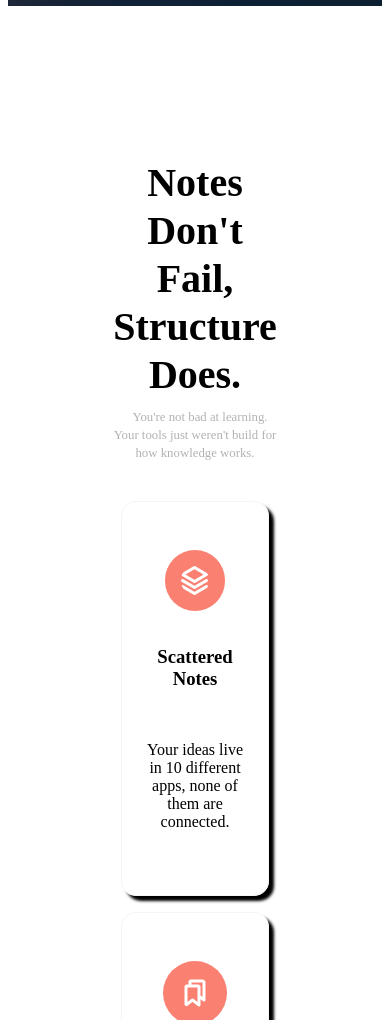
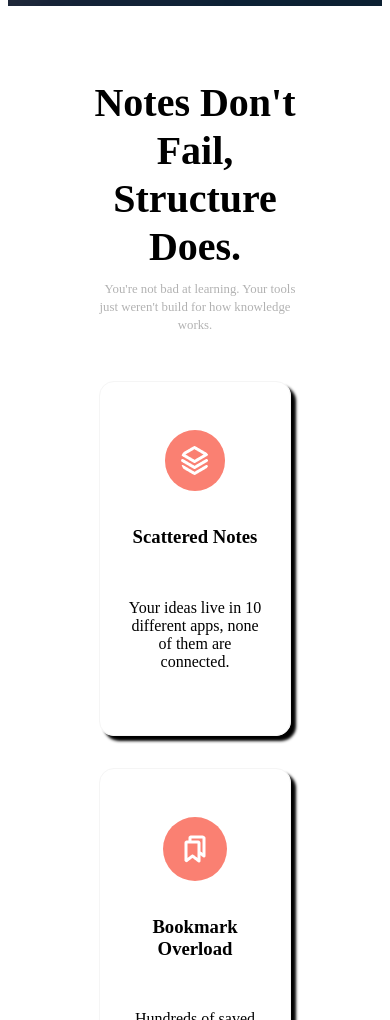
Before and after one commit to jawadjb21/assignment_1, a plain HTML site: page index.html in a window 390 px wide. Shown: the part 980-2000 px from the top of the page. Drawn offline with Linux system fonts and the light colour scheme.

Commit message:
Made nav and notes responsive

```diff
--- a/styles/index.css
+++ b/styles/index.css
@@ -1,3 +1,9 @@
+*{
+    box-sizing: border-box;
+    /* margin: 0; */
+    /* padding: 0; */
+}
+
 nav {
     display: flex;
     justify-content: space-between;
@@ -127,7 +133,8 @@
 #deck {
     display: flex;
     justify-content: center;
-    width: fit-content;
+    align-items: center;
+    width: 100%;
     flex-wrap: wrap;
 }
 
@@ -136,10 +143,11 @@
     flex-direction: column;
     justify-content: center;
     align-items: center;
-    width: fit-content;
+    width: 100%;
+    max-width: 250px;
     gap: 1rem;
     border: thin solid whitesmoke;
-    margin: .5rem;
+    margin: 1rem auto;
     padding: 3rem 1.5rem;
     border-radius: 15px;
     box-shadow: 5px 5px 3px black;
@@ -312,3 +320,36 @@
     background-color: transparent;
     color: white;
 }
+
+.hide{
+    display: none !important;
+}
+
+@media screen and (max-width:576px) {
+    nav{
+        flex-direction: column;
+    }
+
+    #notes{
+        margin: 0 auto;
+    }
+    #deck{
+        flex-direction: column;
+        text-align: center;
+        align-items: center;
+        padding: 0;
+        margin: 0 auto;
+        width: 100%;
+    }
+
+    .card{
+        height: auto;
+        min-height: 250px;
+        width: 90%;
+    }
+
+    .card p{
+        max-width: 100%;
+        text-align: center;
+    }
+}
```
